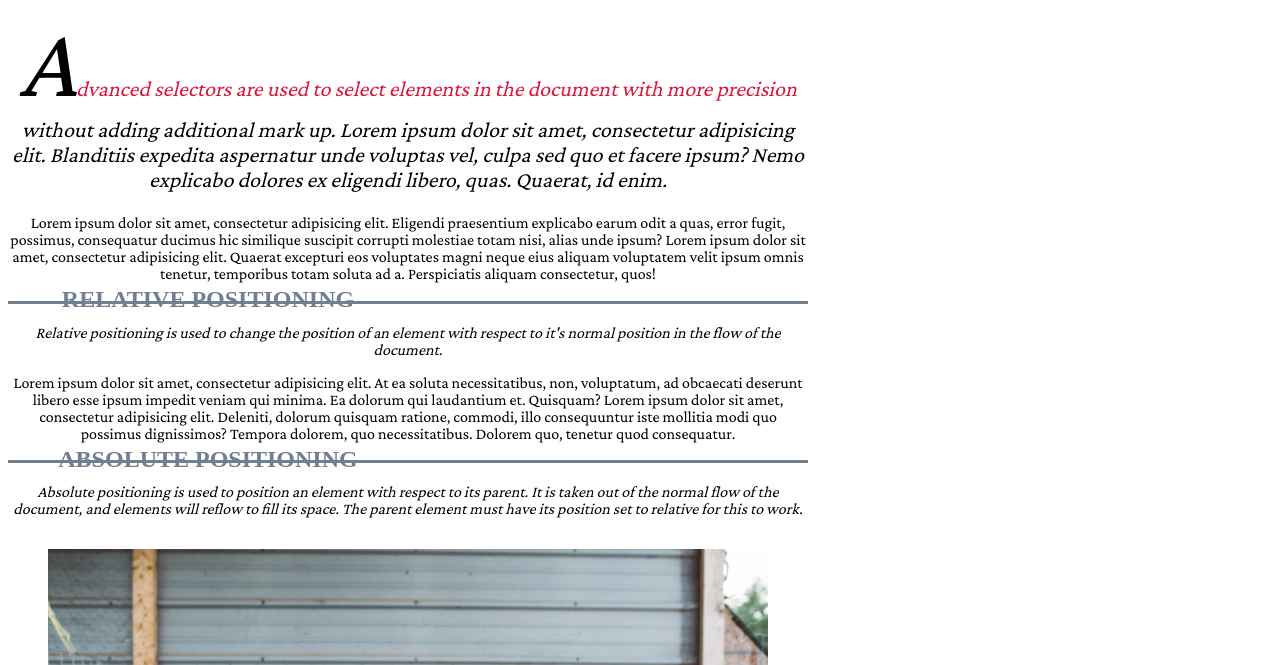
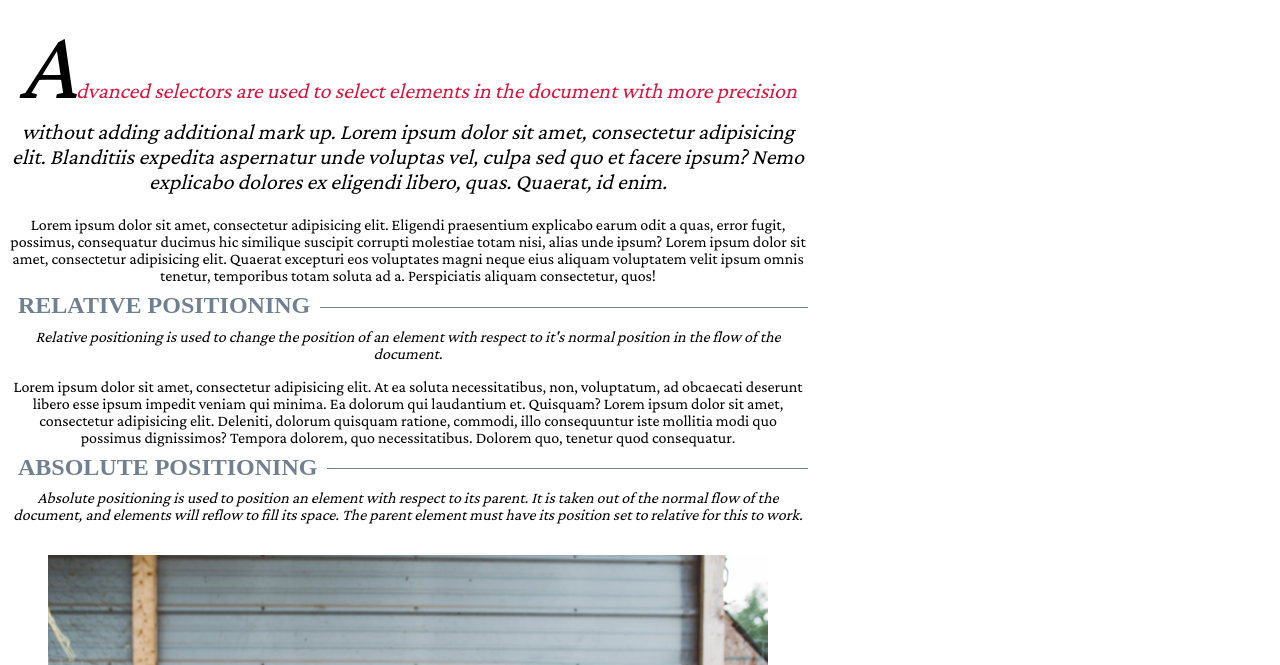
Before and after one commit to William-BC-CA/CPSC2030_Assignment0, a plain HTML site: page index.html in a window 1280 px wide. Shown: the part 135-800 px from the top of the page. Drawn offline with nearby package versions, Linux system fonts and the light colour scheme; a web font is replaced by a local one.

Commit message:
Update style.css

```diff
--- a/style.css
+++ b/style.css
@@ -65,18 +65,25 @@ footer ul {
         max-width: 800px;
         text-align: center;
     }
-
-    h2 + span {
-        position: relative;
-    }
+    /* h2 and h2 span from: https://stackoverflow.com/questions/5214127/css-technique-for-a-horizontal-line-with-words-in-the-middle */
     h2{
-        border-bottom: 3px solid slategrey;
-        padding-right: 50%;
-        margin-right: 50px;
+        /* border-bottom: 3px solid slategrey; */
+        /* padding-right: 50%; */
+        /* margin-left: 100px; */
+        width: 100%;
+        text-align: left;
+        border-bottom: 1px solid slategray;
         line-height: 0.1em;
-        margin: 10px 0 20px;
+        margin: 20px 0 20px;
+        /* margin: 0px 5px 50px; */
         /* margin-left: 50px; */
     }
+    h2 span {
+        /* position: relative; */
+        background: #fff;
+        padding: 0 10px;
+    }
+
     .settings{
         position: fixed;
         margin-left: 98%;
```
